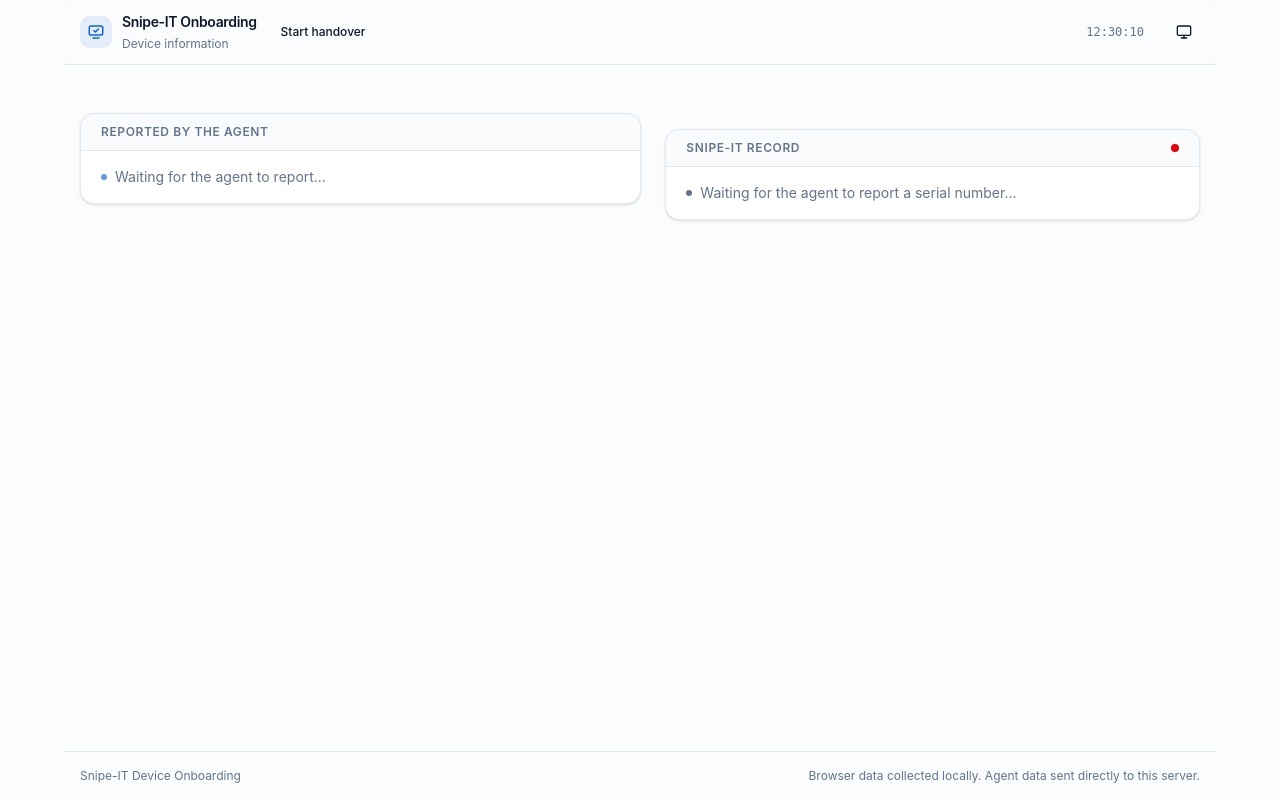
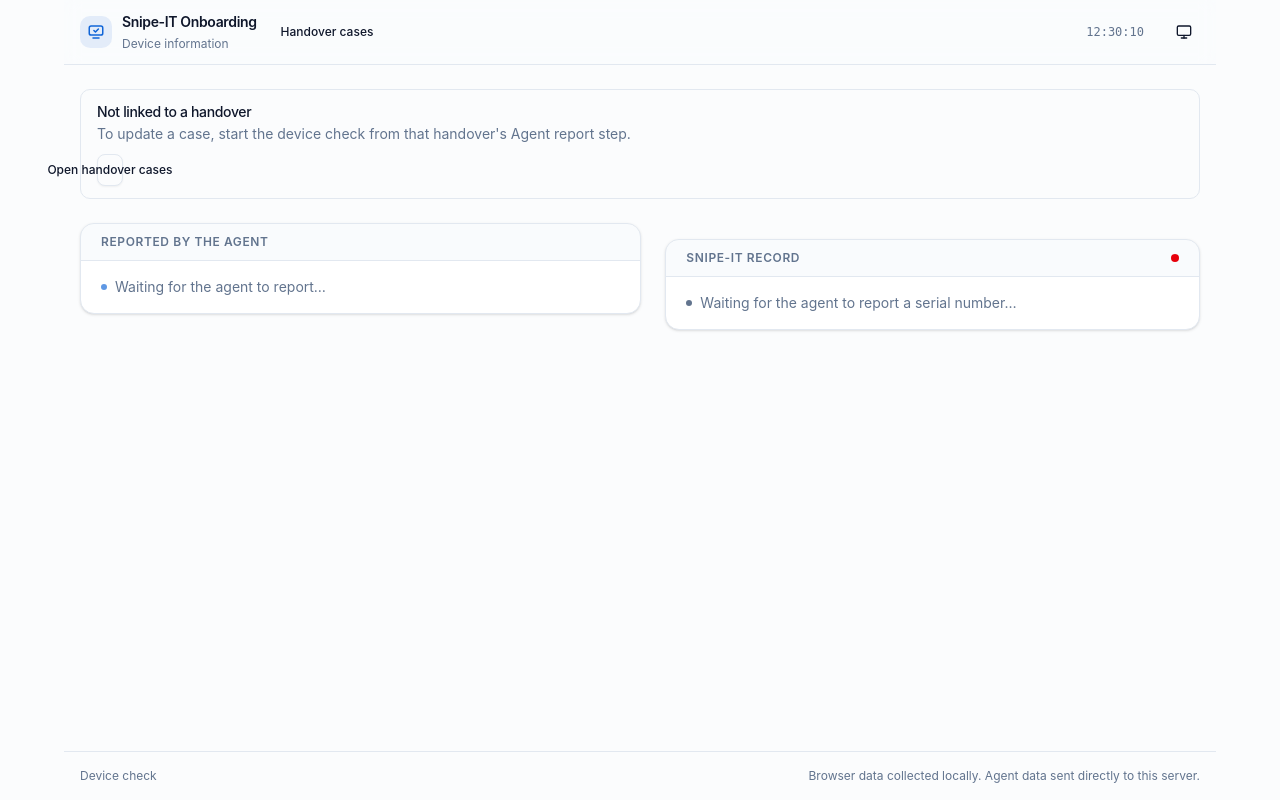
Before and after one commit to adelromany/auto-check-asset-management, a FastAPI app: page / in a window 1280 px wide. Run offline with FastAPI, Linux system fonts and the light colour scheme; the visitor is signed in with stand-in values (Sample User, id 1); parts of the project's set-up code (start-up, migrations or seed data) failed here and were passed over.

Commit message:
fix(handover-ui): link device checks to cases

```diff
--- a/app/routers/pages.py
+++ b/app/routers/pages.py
@@ -116,6 +116,7 @@
             "events": view.events,
             "missing": view.missing_steps,
             "detected_user": detected_user,
+            "agent_report": report.payload if report is not None else None,
             "display_status": display_status,
             "stalled_by_age_message": (
                 f"No activity for {config.STALL_HOURS} hours" if age_stalled else None
--- a/app/services/dashboard.py
+++ b/app/services/dashboard.py
@@ -5,7 +5,7 @@
 response shape is stable even when no handover exists.
 
 The table rows are a page-sized read: the repository loads at most
-``page_size`` handovers and their nine stages, and the pure domain rules
+``page_size`` handovers and their ten stages, and the pure domain rules
 derive each row's missing steps. No endpoint loads the whole table.
 """
 
--- a/static/app.js
+++ b/static/app.js
@@ -92,7 +92,12 @@
 
 async function initSession() {
   try {
-    const resp = await fetch("/api/session/new");
+    const context = document.getElementById("device-check-page");
+    const handoverId = context?.dataset.handoverId;
+    const sessionUrl = handoverId
+      ? `/api/session/new?handover_id=${encodeURIComponent(handoverId)}`
+      : "/api/session/new";
+    const resp = await fetch(sessionUrl);
     if (!resp.ok) throw new Error(`HTTP ${resp.status}`);
     const { code, ttl_seconds } = await resp.json();
     sessionCode = code;
--- a/static/js/handover_detail.js
+++ b/static/js/handover_detail.js
@@ -125,6 +125,8 @@
   // -- stage confirm ----------------------------------------------------
   async function confirmStage(button) {
     var stage = button.getAttribute("data-stage");
+    var confirmation = button.getAttribute("data-confirm-message");
+    if (confirmation && !window.confirm(confirmation)) return;
     setBusy(button, true);
     try {
       await request(base + "/stages/" + encodeURIComponent(stage) + "/confirm", {
--- a/templates/index.html
+++ b/templates/index.html
@@ -3,7 +3,7 @@
 <head>
   <meta charset="UTF-8" />
   <meta name="viewport" content="width=device-width, initial-scale=1.0" />
-  <title>Device Onboarding — Snipe-IT</title>
+  <title>Device check — Handover Portal</title>
 
   <link rel="icon" href="/static/favicon.svg" type="image/svg+xml" />
 
@@ -24,7 +24,7 @@
       {% from "partials/logo.html" import logo_lockup %}
       {{ logo_lockup(18) }}
 
-      <a href="/handovers" class="btn btn-ghost btn-sm">Start handover</a>
+      <a href="/handovers" class="btn btn-ghost btn-sm">Handover cases</a>
 
       <div class="flex-1"></div>
 
@@ -55,7 +55,22 @@
   </header>
 
   <!-- ═══ Content ══════════════════════════════════════════════════════ -->
-  <main class="flex-1 px-4 py-6">
+  <main class="flex-1 px-4 py-6" id="device-check-page"
+        data-handover-id="{{ request.query_params.get('handover_id', '') }}">
+
+    {% if request.query_params.get('handover_id') %}
+    <div class="alert alert-info mb-4" role="status">
+      <p class="alert-title">Device check for this handover</p>
+      <p class="alert-description">The agent report will be attached to this case. When it finishes, return to the handover to review the reported values.</p>
+      <a class="btn btn-outline btn-sm mt-2" href="/handovers/{{ request.query_params.get('handover_id') }}">Return to handover</a>
+    </div>
+    {% else %}
+    <div class="alert alert-info mb-4" role="status">
+      <p class="alert-title">Not linked to a handover</p>
+      <p class="alert-description">To update a case, start the device check from that handover's Agent report step.</p>
+      <a class="btn btn-outline btn-sm mt-2" href="/handovers">Open handover cases</a>
+    </div>
+    {% endif %}
 
     <!--
       The agent panel is the primary action of this page, so it spans the
@@ -101,7 +116,7 @@
   <!-- ═══ Footer ═══════════════════════════════════════════════════════ -->
   <footer class="border-t px-4 py-4">
     <div class="mx-auto flex max-w-6xl flex-wrap items-center justify-between gap-2 text-xs text-muted-foreground">
-      <span>Snipe-IT Device Onboarding</span>
+      <span>Device check</span>
       <span>Browser data collected locally. Agent data sent directly to this server.</span>
     </div>
   </footer>
```
Also changed, not shown: templates/handover_detail.html (+42 -2 lines), templates/partials/topbar.html (+3 -4 lines), tests/test_handovers_api.py (+26 -1 lines), static/css/app.css.
